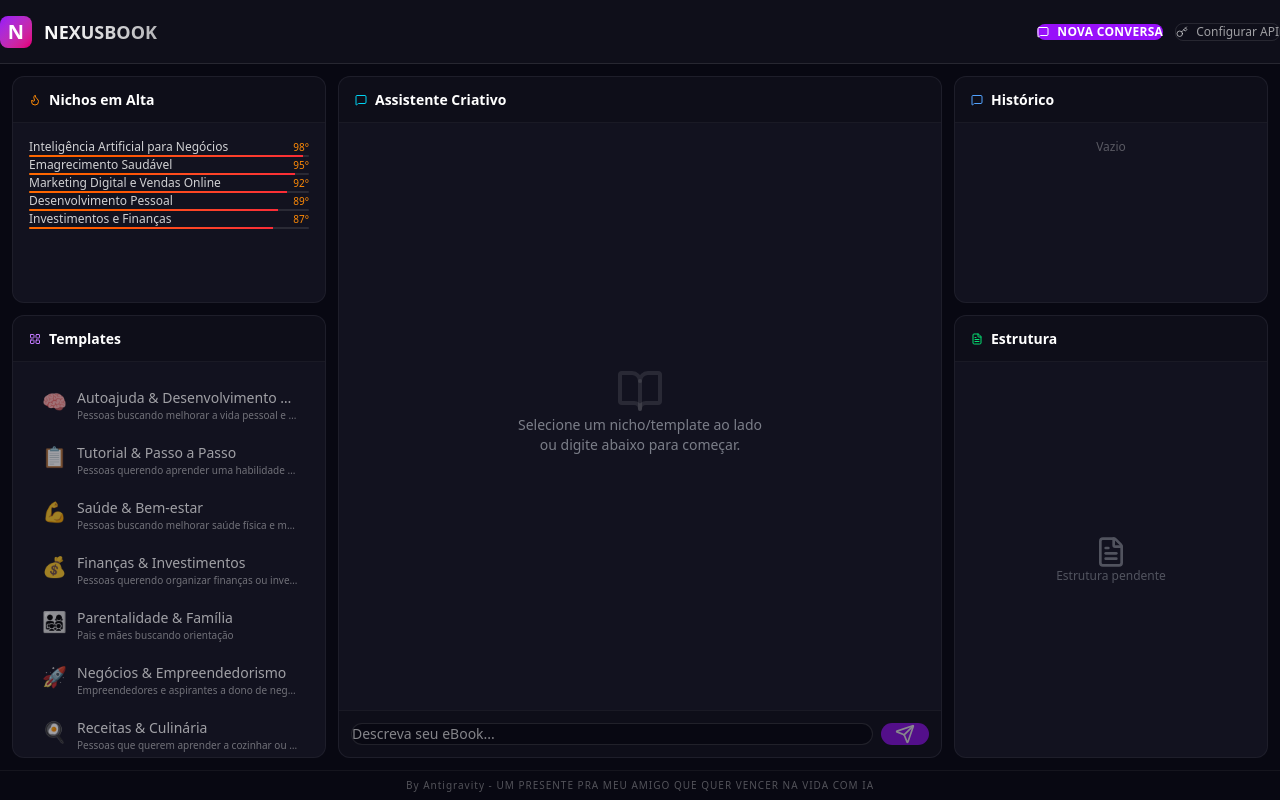
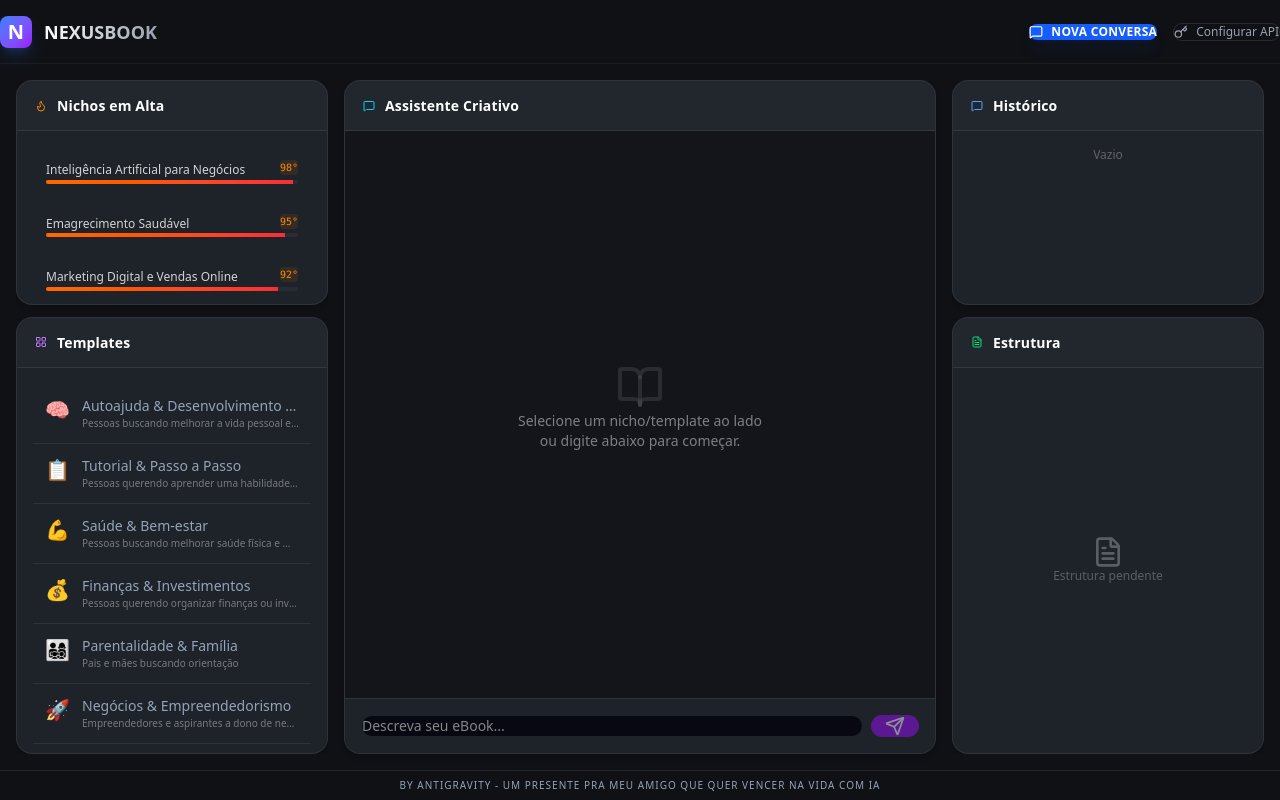
Before and after one commit to impressaovipjames-spec/NEXUSBOOK, a React (Vite) app: page / in a window 1280 px wide. Built offline with nearby package versions, Linux system fonts and the light colour scheme.

Commit message:
UI Overhaul: Google AI Palette, Fix Headers, Improve Spacing

```diff
--- a/src/App.tsx
+++ b/src/App.tsx
@@ -261,27 +261,93 @@ Preço sugerido: ${template.precoSugerido}`
 
     // UI Render
     return (
-        <div className="h-screen w-full flex flex-col bg-[#080812] text-white overflow-hidden font-sans">
+        <div className="h-screen w-full flex flex-col bg-[#0f1115] text-white overflow-hidden font-sans">
             <style>{`
-                /* Layout Defaults */
-                .dashboard-container { display: flex; height: calc(100vh - 64px - 30px); gap: 12px; padding: 12px; background: #080812; color: #e2e8f0; overflow: hidden; }
-                .panel { background: #12121f; border: 1px solid rgba(255, 255, 255, 0.05); border-radius: 12px; display: flex; flex-direction: column; overflow: hidden; }
-                .panel-header { padding: 12px 16px; background: rgba(0, 0, 0, 0.2); border-bottom: 1px solid rgba(255, 255, 255, 0.05); font-weight: 600; font-size: 0.875rem; color: white; display: flex; items-center; gap: 8px; shrink: 0; }
-                .panel-content { flex: 1; overflow-y: auto; scrollbar-width: thin; scrollbar-color: #4c1d95 #1e1e2e; }
+                /* Layout Defaults & New Color Palette (Google AI Studio Inspired) */
+                :root {
+                    --bg-darker: #0f1115; /* Charcoal Black */
+                    --bg-dark: #181b21;   /* Dark Zinc */
+                    --bg-panel: #1e2229;  /* Panel Grey */
+                    --border-subtle: rgba(255, 255, 255, 0.08);
+                    --accent-primary: #3b82f6; /* Blue */
+                    --accent-secondary: #8b5cf6; /* Purple */
+                    --text-primary: #e2e8f0;
+                    --text-secondary: #94a3b8;
+                }
 
-                /* Webkit Scrollbar */
+                .dashboard-container { display: flex; height: calc(100vh - 64px - 30px); gap: 16px; padding: 16px; background: var(--bg-darker); color: var(--text-primary); overflow: hidden; }
+
+                .panel {
+                    background: var(--bg-panel);
+                    border: 1px solid var(--border-subtle);
+                    border-radius: 16px;
+                    display: flex;
+                    flex-direction: column;
+                    overflow: hidden;
+                    box-shadow: 0 4px 6px -1px rgba(0, 0, 0, 0.1), 0 2px 4px -1px rgba(0, 0, 0, 0.06);
+                }
+
+                .panel-header {
+                    padding: 14px 18px;
+                    background: rgba(255, 255, 255, 0.02);
+                    border-bottom: 1px solid var(--border-subtle);
+                    font-weight: 600;
+                    font-size: 0.875rem;
+                    color: white;
+                    display: flex;
+                    items-center;
+                    gap: 10px;
+                    shrink: 0;
+                    letter-spacing: 0.01em;
+                }
+
+                .panel-content { flex: 1; overflow-y: auto; scrollbar-width: thin; scrollbar-color: #4b5563 #1f2937; }
+
+                /* Styled Scrollbar */
                 ::-webkit-scrollbar { width: 6px; height: 6px; }
-                ::-webkit-scrollbar-track { background: #1e1e2e; }
-                ::-webkit-scrollbar-thumb { background: #4c1d95; border-radius: 3px; }
-                ::-webkit-scrollbar-thumb:hover { background: #6d28d9; }
+                ::-webkit-scrollbar-track { background: transparent; }
+                ::-webkit-scrollbar-thumb { background: #4b5563; border-radius: 3px; }
+                ::-webkit-scrollbar-thumb:hover { background: #6b7280; }
 
-                .template-btn-compact { width: 100%; text-align: left; padding: 10px; border-radius: 8px; border-left: 3px solid transparent; transition: all 0.2s; display: flex; items-center; gap: 10px; background: transparent; color: rgba(255, 255, 255, 0.6); }
-                .template-btn-compact:hover { background: rgba(255, 255, 255, 0.05); color: white; }
-                .template-btn-compact.selected { background: rgba(124, 58, 237, 0.1); border-left: 3px solid #7c3aed; }
+                /* NICHE CARDS */
+                .niche-card {
+                    padding: 12px;
+                    border-radius: 8px;
+                    border: 1px solid transparent;
+                    background: transparent;
+                    cursor: pointer;
+                    transition: all 0.2s ease;
+                    margin-bottom: 4px;
+                }
+                .niche-card:hover {
+                    background: rgba(255, 255, 255, 0.04);
+                    border-color: rgba(255, 255, 255, 0.1);
+                    transform: translateX(2px);
+                }
+
+                /* TEMPLATE CARDS */
+                .template-btn-compact {
+                    width: 100%;
+                    text-align: left;
+                    padding: 12px;
+                    border-bottom: 1px solid var(--border-subtle);
+                    transition: all 0.2s;
+                    display: flex;
+                    items-center;
+                    gap: 12px;
+                    background: transparent;
+                    color: var(--text-secondary);
+                }
+                .template-btn-compact:hover { background: rgba(59, 130, 246, 0.05); color: white; }
+                .template-btn-compact.selected { background: rgba(59, 130, 246, 0.1); border-left: 3px solid #3b82f6; }
+                .template-btn-compact:last-child { border-bottom: none; }
 
                 /* Chat */
-                .chat-area { flex: 1; overflow-y: auto; padding: 16px; display: flex; flex-direction: column; gap: 12px; }
-                .chat-input-area { padding: 12px; background: rgba(0, 0, 0, 0.2); border-top: 1px solid rgba(255, 255, 255, 0.05); }
+                .chat-area { flex: 1; overflow-y: auto; padding: 20px; display: flex; flex-direction: column; gap: 16px; background: #13151a; }
+                .chat-input-area { padding: 16px; background: var(--bg-panel); border-top: 1px solid var(--border-subtle); }
+
+                .chat-bubble-user { background: linear-gradient(135deg, #3b82f6 0%, #2563eb 100%); color: white; border-radius: 12px 12px 2px 12px; padding: 12px 16px; }
+                .chat-bubble-ai { background: #27272a; border: 1px solid var(--border-subtle); color: #e2e8f0; border-radius: 12px 12px 12px 2px; padding: 12px 16px; }
 
                 /* Footer */
                 .app-footer {
@@ -290,34 +356,35 @@ Preço sugerido: ${template.precoSugerido}`
                     align-items: center;
                     justify-content: center;
                     font-size: 10px;
-                    color: rgba(255, 255, 255, 0.3);
-                    border-top: 1px solid rgba(255, 255, 255, 0.05);
-                    background: #080812;
+                    color: var(--text-secondary);
+                    border-top: 1px solid var(--border-subtle);
+                    background: var(--bg-darker);
                     letter-spacing: 1px;
+                    text-transform: uppercase;
                 }
             `}</style>
 
             {/* Header */}
-            <header className="h-16 border-b border-white/10 flex items-center justify-between px-6 bg-[#0f0f1a] shrink-0 z-10 box-border">
+            <header className="h-16 border-b border-white/5 flex items-center justify-between px-6 bg-[#0f1115] shrink-0 z-10 box-border">
                 <div className="flex items-center gap-3">
-                    <div className="w-8 h-8 rounded-lg bg-gradient-to-br from-purple-600 to-pink-600 flex items-center justify-center font-bold text-white text-xl">N</div>
-                    <span className="font-bold text-lg bg-clip-text text-transparent bg-gradient-to-r from-white to-white/70">NEXUSBOOK</span>
+                    <div className="w-8 h-8 rounded-lg bg-gradient-to-br from-blue-500 to-purple-600 flex items-center justify-center font-bold text-white text-xl shadow-lg shadow-blue-500/20">N</div>
+                    <span className="font-bold text-lg bg-clip-text text-transparent bg-gradient-to-r from-white to-gray-400">NEXUSBOOK</span>
                 </div>
 
-                <div className="flex items-center gap-3">
+                <div className="flex items-center gap-4">
                     <button
                         onClick={handleNewChat}
-                        className="flex items-center gap-2 px-3 py-1.5 rounded-lg bg-purple-600 hover:bg-purple-700 text-white text-xs font-bold uppercase tracking-wide transition-colors"
+                        className="flex items-center gap-2 px-4 py-2 rounded-full bg-blue-600 hover:bg-blue-500 text-white text-xs font-bold uppercase tracking-wide transition-all shadow-lg shadow-blue-900/20 hover:scale-105"
                     >
-                        <MessageSquare className="w-3 h-3" />
+                        <MessageSquare className="w-3.5 h-3.5" />
                         Nova Conversa
                     </button>
 
                     <button
                         onClick={() => setShowKeyModal(true)}
-                        className={`flex items-center gap-2 px-3 py-1.5 rounded-lg border text-xs font-medium transition-colors ${apiKey ? 'border-green-500/30 text-green-400 bg-green-500/10' : 'border-white/10 text-white/60 hover:bg-white/5'}`}
+                        className={`flex items-center gap-2 px-4 py-2 rounded-full border text-xs font-medium transition-colors ${apiKey ? 'border-green-500/20 text-green-400 bg-green-500/10' : 'border-white/10 text-gray-400 hover:bg-white/5 hover:text-white'}`}
                     >
-                        <Key className="w-3 h-3" />
+                        <Key className="w-3.5 h-3.5" />
                         {apiKey ? 'API Conectada' : 'Configurar API'}
                     </button>
                 </div>
@@ -371,14 +438,14 @@ Preço sugerido: ${template.precoSugerido}`
                             <Flame className="w-3 h-3 text-orange-400" />
                             Nichos em Alta
                         </div>
-                        <div className="panel-content overflow-y-auto p-2 space-y-1">
-                            {nichosQuentes.slice(0, 5).map((nicho) => (
-                                <div key={nicho.nome} onClick={() => handleSelectNicho(nicho.nome)} className="cursor-pointer p-2 rounded hover:bg-white/5 group">
-                                    <div className="flex justify-between items-center mb-1">
-                                        <span className="text-xs font-medium text-white/80 group-hover:text-white truncate">{nicho.nome}</span>
-                                        <span className="text-[10px] text-orange-400">{nicho.temperatura}°</span>
+                        <div className="panel-content overflow-y-auto p-2">
+                            {nichosQuentes.map((nicho) => (
+                                <div key={nicho.nome} onClick={() => handleSelectNicho(nicho.nome)} className="niche-card group">
+                                    <div className="flex justify-between items-start mb-2">
+                                        <span className="text-xs font-medium text-white/80 group-hover:text-white leading-relaxed">{nicho.nome}</span>
+                                        <span className="text-[10px] text-orange-400 font-mono bg-orange-400/10 px-1 rounded ml-2">{nicho.temperatura}°</span>
                                     </div>
-                                    <div className="h-0.5 bg-white/10 rounded-full overflow-hidden">
+                                    <div className="h-1 bg-white/5 rounded-full overflow-hidden">
                                         <div className="h-full bg-gradient-to-r from-orange-500 to-red-500" style={{ width: `${nicho.temperatura}%` }} />
                                     </div>
                                 </div>
@@ -427,8 +494,8 @@ Preço sugerido: ${template.precoSugerido}`
                             </div>
                         ) : (
                             messages.map((msg, i) => (
-                                <div key={i} className={`max-w-[85%] p-3 rounded-xl text-sm ${msg.role === 'user' ? 'bg-purple-600/20 border border-purple-500/30 self-end text-right' : 'bg-white/5 border border-white/10 self-start text-left'}`}>
-                                    {msg.content}
+                                <div key={i} className={`max-w-[85%] ${msg.role === 'user' ? 'self-end chat-bubble-user' : 'self-start chat-bubble-ai'}`}>
+                                    <div className="text-sm leading-relaxed whitespace-pre-wrap">{msg.content}</div>
                                 </div>
                             ))
                         )}
```
